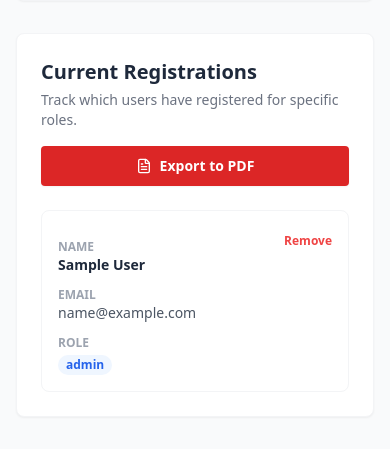
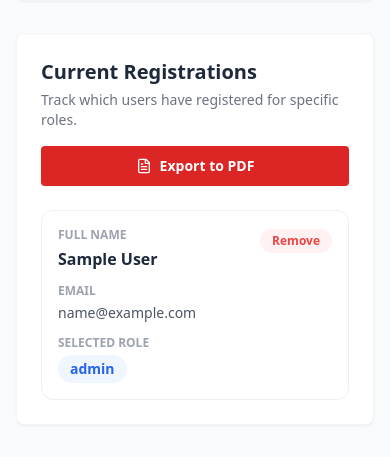
Before and after one commit to MSTANSLOUS/Self-Role-Assignment-System, a Flask app: page /admin in a window 390 px wide. Shown: the part 516-973 px from the top of the page. Before the commit the page ends 934 px from the top, so only its background shows below. Run offline with Flask 3, Linux system fonts and the light colour scheme; tables that the repository leaves empty hold one stand-in row (values such as "Sample post"); some libraries are stand-ins or nearby versions.

Commit message:
fixed the non responsive table on small screen

```diff
--- a/app/templates/admin.html
+++ b/app/templates/admin.html
@@ -22,11 +22,50 @@
         .custom-scroll::-webkit-scrollbar-thumb:hover {
             background: #94a3b8;
         }
+
+        /* Mobile table card view styles */
+        @media (max-width: 768px) {
+            .desktop-table {
+                display: none;
+            }
+            .mobile-cards {
+                display: block;
+            }
+        }
+
+        @media (min-width: 769px) {
+            .desktop-table {
+                display: block;
+            }
+            .mobile-cards {
+                display: none;
+            }
+        }
+
+        /* Card animation */
+        .user-card {
+        background: white;
+            border: 1px solid #f0f0f0;
+            border-radius: 12px;
+            padding: 16px;
+            transition: all 0.2s ease;
+        }
+
+        .user-card:hover {
+            transform: translateY(-2px);
+            box-shadow: 0 4px 12px rgba(0,0,0,0.08);
+            border-color: #e0e0e0;
+        }
+
+        /* Smooth transitions */
+        .transition-slide {
+            transition: transform 0.5s ease-in-out;
+        }
     </style>
 </head>
 <body class="bg-gray-50 text-gray-800 font-sans antialiased">
 
-    <nav class="bg-white border-b border-gray-100 shadow-sm">
+    <nav class="bg-white border-b border-gray-100 shadow-sm sticky top-0 z-20">
         <div class="max-w-6xl mx-auto px-4 h-16 flex items-center justify-between">
             <div class="flex items-center space-x-2">
                 <span class="text-lg font-bold text-slate-800">Admin Portal</span>
@@ -133,7 +172,8 @@
                 </a>
             </div>
 
-            <div class="hidden md:block overflow-x-auto">
+            <!-- Desktop Table View -->
+            <div class="desktop-table overflow-x-auto">
                 <table class="w-full text-left border-collapse">
                     <thead>
                         <tr class="bg-gray-50 text-xs font-bold text-gray-500 uppercase tracking-wide border-b border-gray-100">
@@ -166,35 +206,62 @@
                 </table>
             </div>
 
-            <div class="grid grid-cols-1 gap-4 md:hidden">
+            <!-- Mobile Cards View - Much Better on Small Screens! -->
+            <div class="mobile-cards space-y-3">
+                {% if users %}
                     {% for user in users %}
-                <div class="border border-gray-100 rounded-lg p-4 space-y-3 relative bg-white">
-                    <form action="{{ url_for('routes.delete_user', user_id=user.id) }}" method="POST" onsubmit="return confirm('Are you sure you want to remove this user?');" class="absolute top-4 right-4">
-                        <button type="submit" class="text-xs font-bold text-red-500 hover:text-red-700">Remove</button>
+                    <div class="user-card relative">
+                        <!-- Delete button at top right -->
+                        <form action="{{ url_for('routes.delete_user', user_id=user.id) }}" method="POST" class="absolute top-4 right-4">
+                            <button type="submit" onclick="return confirm('Are you sure you want to remove {{ user.name }}?');" class="text-xs font-bold text-red-500 hover:text-red-700 transition bg-red-50 px-3 py-1 rounded-full">
+                                Remove
+                            </button>
                         </form>
+
+                        <!-- User info in clean card layout -->
+                        <div class="space-y-3">
+                            <div class="flex items-start justify-between">
+                                <div class="flex-1">
+                                    <div class="text-xs font-bold text-gray-400 uppercase mb-1">Full Name</div>
+                                    <div class="text-base font-semibold text-slate-800 pr-16">{{ user.name }}</div>
+                                </div>
+                            </div>
+
                             <div>
-                        <div class="text-xs font-bold text-gray-400 uppercase">Name</div>
-                        <div class="text-sm font-semibold text-slate-800">{{ user.name }}</div>
+                                <div class="text-xs font-bold text-gray-400 uppercase mb-1">Email</div>
+                                <div class="text-sm text-gray-600 break-all">{{ user.email }}</div>
                             </div>
+
                             <div>
-                        <div class="text-xs font-bold text-gray-400 uppercase">Email</div>
-                        <div class="text-sm text-gray-600">{{ user.email }}</div>
-                    </div>
-                    <div>
-                        <div class="text-xs font-bold text-gray-400 uppercase">Role</div>
-                        <span class="inline-block mt-0.5 bg-blue-50 text-blue-600 px-2 py-0.5 rounded-full text-xs font-bold">
+                                <div class="text-xs font-bold text-gray-400 uppercase mb-1">Selected Role</div>
+                                <span class="inline-block bg-blue-50 text-blue-600 px-3 py-1 rounded-full text-sm font-bold">
                                     {{ user.role.role }}
                                 </span>
                             </div>
                         </div>
+                    </div>
                     {% endfor %}
+                {% else %}
+                    <div class="text-center py-12 text-gray-400">
+                        <i data-lucide="users" class="w-12 h-12 mx-auto mb-3 opacity-50"></i>
+                        <p>No registrations yet</p>
                     </div>
+                {% endif %}
+            </div>
+
+            <!-- Show message when no users -->
+            {% if not users %}
+            <div class="text-center py-12 text-gray-400 desktop-table">
+                <i data-lucide="users" class="w-12 h-12 mx-auto mb-3 opacity-50"></i>
+                <p>No registrations yet</p>
+            </div>
+            {% endif %}
 
         </section>
     </main>
 
     <script>
-        // Initialize the Lucide icons
+        // Initialize Lucide icons
         lucide.createIcons();
 
         // Control the sliding dashboard
@@ -209,6 +276,13 @@
                 track.classList.add('translate-x-0');
             }
         }
+
+        // Re-initialize icons after any dynamic content (just in case)
+        if (typeof lucide !== 'undefined') {
+            setTimeout(() => {
+                lucide.createIcons();
+            }, 100);
+        }
     </script>
 </body>
 </html>
```
Lines whose indentation alone changed are shown as unchanged.
